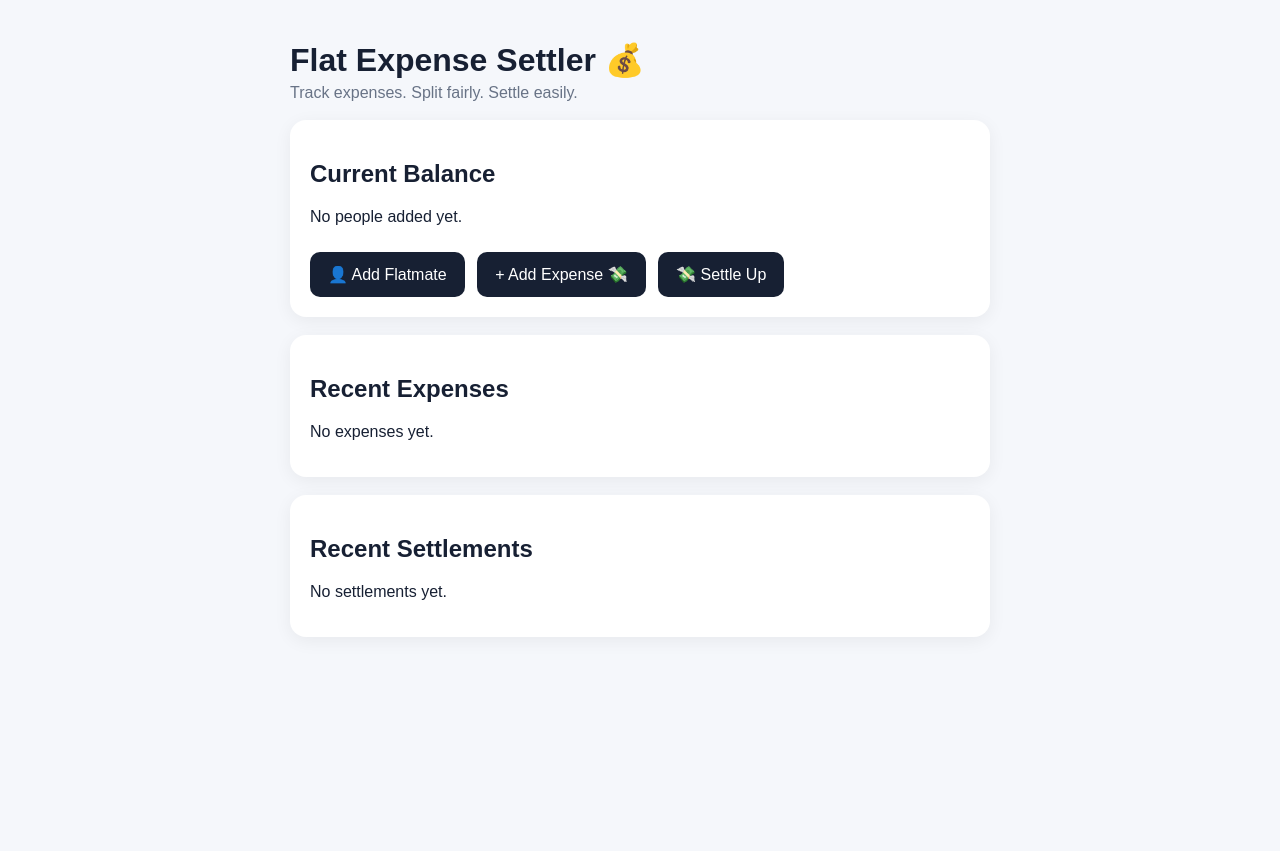
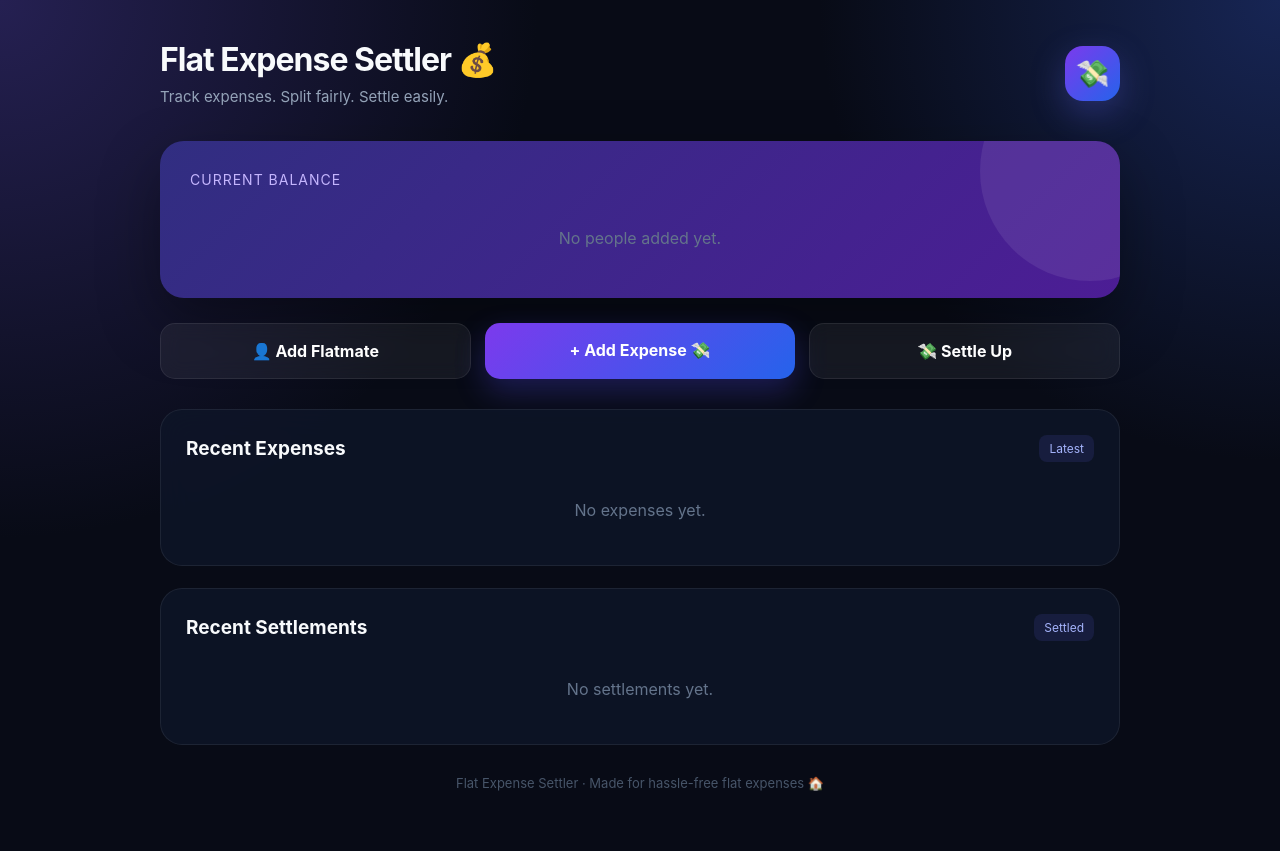
Before and after one commit to prathamthakkar1208-cyber/flat-expense-settler, a Django app: page / in a window 1280 px wide. Before the commit the page ends 600 px from the top, so only its background shows below. Run offline with Django 5.2, Linux system fonts and the light colour scheme; data that the repository does not hold is empty.

Commit message:
finalize flat expense settler

```diff
--- a/expenses/templates/expenses/home.html
+++ b/expenses/templates/expenses/home.html
@@ -8,98 +8,315 @@
     <title>Flat Expense Settler</title>
 
     <style>
-        body {
-            font-family: Arial, sans-serif;
-            max-width: 700px;
-            margin: 0 auto;
-            padding: 20px;
-            background: #f5f7fb;
-            color: #172033;
+        * {
+            box-sizing: border-box;
         }
 
-        h1 {
+        body {
+            margin: 0;
+            font-family: Inter, -apple-system, BlinkMacSystemFont, "Segoe UI", Arial, sans-serif;
+            background:
+                radial-gradient(circle at top left, #252052 0, transparent 35%),
+                radial-gradient(circle at top right, #172554 0, transparent 30%),
+                #080b16;
+            color: #f8fafc;
+            min-height: 100vh;
+        }
+
+        .container {
+            max-width: 1000px;
+            margin: auto;
+            padding: 40px 20px 60px;
+        }
+
+        /* HEADER */
+
+        .header {
+            display: flex;
+            justify-content: space-between;
+            align-items: center;
+            gap: 20px;
+            margin-bottom: 35px;
+        }
+
+        .brand h1 {
+            margin: 0;
+            font-size: 32px;
+            letter-spacing: -1px;
+        }
+
+        .brand p {
+            margin: 8px 0 0;
+            color: #94a3b8;
+            font-size: 15px;
+        }
+
+        .logo {
+            width: 55px;
+            height: 55px;
+            display: grid;
+            place-items: center;
+            border-radius: 18px;
+            background: linear-gradient(135deg, #7c3aed, #2563eb);
+            font-size: 27px;
+            box-shadow: 0 12px 35px rgba(99, 102, 241, 0.3);
+        }
+
+        /* MESSAGE */
+
+        .message {
+            background: rgba(34, 197, 94, 0.12);
+            border: 1px solid rgba(34, 197, 94, 0.25);
+            color: #86efac;
+            padding: 14px 18px;
+            border-radius: 14px;
+            margin-bottom: 20px;
+        }
+
+        /* BALANCE */
+
+        .balance-card {
+            position: relative;
+            overflow: hidden;
+            padding: 30px;
+            border-radius: 24px;
+            background: linear-gradient(135deg, #312e81, #4c1d95);
+            box-shadow: 0 25px 60px rgba(0, 0, 0, 0.35);
+            margin-bottom: 25px;
+        }
+
+        .balance-card::after {
+            content: "";
+            position: absolute;
+            width: 220px;
+            height: 220px;
+            border-radius: 50%;
+            background: rgba(255,255,255,0.08);
+            right: -80px;
+            top: -80px;
+        }
+
+        .balance-title {
+            color: #c4b5fd;
+            font-size: 14px;
+            text-transform: uppercase;
+            letter-spacing: 1px;
+            margin-bottom: 20px;
+        }
+
+        .person-balance {
+            display: flex;
+            justify-content: space-between;
+            align-items: center;
+            gap: 15px;
+            padding: 15px 0;
+            border-bottom: 1px solid rgba(255,255,255,0.12);
+        }
+
+        .person-balance:last-child {
+            border-bottom: none;
+        }
+
+        .person-name {
+            font-weight: 600;
+        }
+
+        .positive {
+            color: #86efac;
+            font-weight: 700;
+        }
+
+        .negative {
+            color: #fca5a5;
+            font-weight: 700;
+        }
+
+        .square {
+            color: #cbd5e1;
+            font-weight: 600;
+        }
+
+        /* BUTTONS */
+
+        .actions {
+            display: grid;
+            grid-template-columns: repeat(3, 1fr);
+            gap: 14px;
+            margin-bottom: 30px;
+        }
+
+        .button {
+            text-decoration: none;
+            color: white;
+            padding: 17px 20px;
+            border-radius: 15px;
+            text-align: center;
+            font-weight: 700;
+            transition: 0.2s ease;
+            border: 1px solid rgba(255,255,255,0.08);
+            background: rgba(255,255,255,0.06);
+            backdrop-filter: blur(10px);
+        }
+
+        .button:hover {
+            transform: translateY(-3px);
+            background: rgba(255,255,255,0.1);
+        }
+
+        .primary {
+            background: linear-gradient(135deg, #7c3aed, #2563eb);
+            border: none;
+            box-shadow: 0 12px 30px rgba(79, 70, 229, 0.3);
+        }
+
+        /* SECTIONS */
+
+        .section {
+            background: rgba(15, 23, 42, 0.78);
+            border: 1px solid rgba(255,255,255,0.07);
+            border-radius: 22px;
+            padding: 25px;
+            margin-bottom: 22px;
+            backdrop-filter: blur(15px);
+        }
+
+        .section-header {
+            display: flex;
+            justify-content: space-between;
+            align-items: center;
+            margin-bottom: 18px;
+        }
+
+        .section h2 {
+            margin: 0;
+            font-size: 19px;
+        }
+
+        .badge {
+            color: #a5b4fc;
+            background: rgba(99,102,241,0.12);
+            padding: 6px 10px;
+            border-radius: 8px;
+            font-size: 12px;
+        }
+
+        /* EXPENSE */
+
+        .expense {
+            display: flex;
+            justify-content: space-between;
+            align-items: center;
+            gap: 20px;
+            padding: 17px 0;
+            border-bottom: 1px solid rgba(255,255,255,0.07);
+        }
+
+        .expense:last-child {
+            border-bottom: none;
+        }
+
+        .expense-title {
+            font-weight: 700;
             margin-bottom: 5px;
         }
 
-        .subtitle {
-            color: #687386;
+        .expense-info {
+            color: #94a3b8;
+            font-size: 14px;
         }
 
-        .card {
-            background: white;
-            border-radius: 16px;
-            padding: 20px;
-            margin: 18px 0;
-            box-shadow: 0 4px 18px rgba(0, 0, 0, 0.06);
+        .expense-amount {
+            font-size: 18px;
+            font-weight: 800;
+            white-space: nowrap;
         }
 
-        .positive {
-            color: #16803c;
-            font-weight: bold;
+        .empty {
+            color: #64748b;
+            text-align: center;
+            padding: 20px 0;
         }
 
-        .negative {
-            color: #c62828;
-            font-weight: bold;
+        /* FOOTER */
+
+        .footer {
+            text-align: center;
+            color: #475569;
+            font-size: 13px;
+            margin-top: 30px;
         }
 
-        .button {
-            display: inline-block;
-            padding: 13px 18px;
-            border-radius: 10px;
-            background: #172033;
-            color: white;
-            text-decoration: none;
-            margin-top: 10px;
-            margin-right: 8px;
+        /* MOBILE */
+
+        @media (max-width: 650px) {
+
+            .container {
+                padding: 25px 15px 40px;
             }
 
-        .button:hover {
-            opacity: 0.9;
+            .header {
+                align-items: flex-start;
+            }
+
+            .brand h1 {
+                font-size: 26px;
+            }
+
+            .logo {
+                width: 48px;
+                height: 48px;
+                font-size: 23px;
+            }
+
+            .balance-card {
+                padding: 22px;
+            }
+
+            .actions {
+                grid-template-columns: 1fr;
             }
 
             .expense {
-            border-top: 1px solid #eee;
-            padding: 15px 0;
+                align-items: flex-start;
             }
 
-        .expense:first-child {
-            border-top: none;
+            .expense-amount {
+                font-size: 16px;
             }
-
-        .message {
-            background: #e7f7ec;
-            padding: 12px;
-            border-radius: 10px;
-        }
-
-        .person {
-            padding: 10px 0;
-            border-bottom: 1px solid #eee;
-        }
-
-        .person:last-child {
-            border-bottom: none;
         }
     </style>
 </head>
 
 <body>
 
+<div class="container">
+
+    <!-- HEADER -->
+
+    <div class="header">
+
+        <div class="brand">
             <h1>Flat Expense Settler 💰</h1>
 
-    <div class="subtitle">
+            <p>
                 Track expenses. Split fairly. Settle easily.
+            </p>
+        </div>
+
+        <div class="logo">
+            💸
+        </div>
+
     </div>
 
 
-    <!-- Messages -->
+    <!-- MESSAGES -->
 
     {% if messages %}
 
         {% for message in messages %}
 
-            <div class="card message">
+            <div class="message">
                 {{ message }}
             </div>
 
@@ -108,37 +325,39 @@
     {% endif %}
 
 
-    <!-- Current Balance -->
+    <!-- BALANCE -->
 
-    <div class="card">
+    <div class="balance-card">
 
-        <h2>Current Balance</h2>
+        <div class="balance-title">
+            Current Balance
+        </div>
 
         {% for item in balance_data %}
 
-            <div class="person">
+            <div class="person-balance">
 
-                <strong>
+                <div class="person-name">
                     {{ item.name }}
-                </strong>
+                </div>
 
                 {% if item.balance_paise > 0 %}
 
-                    <span class="positive">
-                        is owed ₹{{ item.balance_rupees|floatformat:2 }}
-                    </span>
+                    <div class="positive">
+                        +₹{{ item.balance_rupees|floatformat:2 }}
+                    </div>
 
                 {% elif item.balance_paise < 0 %}
 
-                    <span class="negative">
-                        owes ₹{{ item.balance_rupees|floatformat:2 }}
-                    </span>
+                    <div class="negative">
+                        -₹{{ item.balance_rupees|floatformat:2 }}
+                    </div>
 
                 {% else %}
 
-                    <span>
-                        is square ✅
-                    </span>
+                    <div class="square">
+                        ₹0.00 · Square ✅
+                    </div>
 
                 {% endif %}
 
@@ -146,14 +365,18 @@
 
         {% empty %}
 
-            <p>
+            <div class="empty">
                 No people added yet.
-            </p>
+            </div>
 
         {% endfor %}
 
+    </div>
 
-        <!-- Buttons -->
+
+    <!-- ACTION BUTTONS -->
+
+    <div class="actions">
 
         <a
             class="button"
@@ -163,7 +386,7 @@
         </a>
 
         <a
-            class="button"
+            class="button primary"
             href="{% url 'add_expense' %}"
         >
             + Add Expense 💸
@@ -179,82 +402,113 @@
     </div>
 
 
-    <!-- Recent Expenses -->
+    <!-- RECENT EXPENSES -->
 
-    <div class="card">
+    <div class="section">
 
-        <h2>Recent Expenses</h2>
+        <div class="section-header">
+
+            <h2>
+                Recent Expenses
+            </h2>
+
+            <span class="badge">
+                Latest
+            </span>
+
+        </div>
 
         {% for expense in recent_expenses %}
 
             <div class="expense">
 
-                <strong>
+                <div>
+
+                    <div class="expense-title">
                         {{ expense.description }}
-                </strong>
-
-                <div>
-                    ₹{{ expense.amount_rupees|floatformat:2 }}
-                    · paid by {{ expense.paid_by.name }}
                     </div>
 
-                <small>
-                    {{ expense.expense_date }}
-                </small>
+                    <div class="expense-info">
+                        Paid by {{ expense.paid_by.name }}
+                        · {{ expense.expense_date }}
+                    </div>
+
+                </div>
+
+                <div class="expense-amount">
+                    ₹{{ expense.amount_rupees|floatformat:2 }}
+                </div>
 
             </div>
 
         {% empty %}
 
-            <p>
+            <div class="empty">
                 No expenses yet.
-            </p>
+            </div>
 
         {% endfor %}
 
     </div>
 
 
-    <!-- Recent Settlements -->
+    <!-- SETTLEMENTS -->
 
-    <div class="card">
+    <div class="section">
 
-        <h2>Recent Settlements</h2>
+        <div class="section-header">
+
+            <h2>
+                Recent Settlements
+            </h2>
+
+            <span class="badge">
+                Settled
+            </span>
+
+        </div>
 
         {% for settlement in recent_settlements %}
 
             <div class="expense">
 
-                <strong>
+                <div>
+
+                    <div class="expense-title">
                         {{ settlement.paid_by.name }}
                         → {{ settlement.paid_to.name }}
-                </strong>
+                    </div>
 
-                <div>
+                    <div class="expense-info">
+                        {{ settlement.settlement_date }}
+
+                        {% if settlement.note %}
+                            · {{ settlement.note }}
+                        {% endif %}
+                    </div>
+
+                </div>
+
+                <div class="expense-amount">
                     ₹{{ settlement.amount_rupees|floatformat:2 }}
                 </div>
-
-                {% if settlement.note %}
-                    <small>
-                        {{ settlement.note }}
-                    </small>
-                {% endif %}
-
-                <br>
-
-                <small>
-                    {{ settlement.settlement_date }}
-                </small>
 
             </div>
 
         {% empty %}
 
-            <p>
+            <div class="empty">
                 No settlements yet.
-            </p>
+            </div>
 
         {% endfor %}
+
+    </div>
+
+
+    <div class="footer">
+        Flat Expense Settler · Made for hassle-free flat expenses 🏠
+    </div>
 
 </div>
 
--- a/expenses/views.py
+++ b/expenses/views.py
@@ -86,24 +86,27 @@ def add_person(request):
         name = request.POST.get("name", "").strip()
 
         if not name:
-            messages.error(
+            messages.error(request, "Please enter a name.")
+            return render(
                 request,
-                "Please enter a name."
+                "expenses/add_person.html"
             )
-            return redirect("add_person")
 
         if Person.objects.filter(name__iexact=name).exists():
             messages.error(
                 request,
-                "This person already exists."
+                "This person is already added."
             )
-            return redirect("add_person")
+            return render(
+                request,
+                "expenses/add_person.html"
+            )
 
         Person.objects.create(name=name)
 
         messages.success(
             request,
-            f"{name} added successfully! 👤"
+            f"{name} added successfully! ✅"
         )
 
         return redirect("home")
@@ -115,9 +118,7 @@ def add_person(request):
 
 
 def add_expense(request):
-    people = list(
-        Person.objects.all().order_by("id")
-    )
+    people = list(Person.objects.all().order_by("id"))
 
     if len(people) < 2:
         messages.error(
@@ -127,7 +128,6 @@ def add_expense(request):
         return redirect("home")
 
     if request.method == "POST":
-
         description = request.POST.get(
             "description",
             ""
@@ -146,33 +146,13 @@ def add_expense(request):
                 request,
                 "Please enter what the expense was for."
             )
-
-            return render(
-                request,
-                "expenses/add_expense.html",
-                {
-                    "people": people,
-                    "today": timezone.localdate().isoformat(),
-                },
-            )
+            return redirect("add_expense")
 
         try:
             amount_paise = money_to_paise(amount)
-
         except ValueError as error:
-            messages.error(
-                request,
-                str(error)
-            )
-
-            return render(
-                request,
-                "expenses/add_expense.html",
-                {
-                    "people": people,
-                    "today": timezone.localdate().isoformat(),
-                },
-            )
+            messages.error(request, str(error))
+            return redirect("add_expense")
 
         paid_by = get_object_or_404(
             Person,
@@ -189,42 +169,24 @@ def add_expense(request):
                         "0"
                     )
                 )
-
         except ValueError:
             messages.error(
                 request,
                 "Please enter valid amounts for all shares."
             )
-
-            return render(
-                request,
-                "expenses/add_expense.html",
-                {
-                    "people": people,
-                    "today": timezone.localdate().isoformat(),
-                },
-            )
+            return redirect("add_expense")
 
         if sum(share_values.values()) != amount_paise:
             messages.error(
                 request,
                 "The split amounts must add up exactly to the total expense."
             )
-
-            return render(
-                request,
-                "expenses/add_expense.html",
-                {
-                    "people": people,
-                    "today": timezone.localdate().isoformat(),
-                },
-            )
+            return redirect("add_expense")
 
         if not expense_date:
             expense_date = timezone.localdate()
 
         with transaction.atomic():
-
             expense = Expense.objects.create(
                 description=description,
                 amount_paise=amount_paise,
@@ -269,7 +231,6 @@ def settle_up(request):
         return redirect("home")
 
     if request.method == "POST":
-
         paid_by_id = request.POST.get("paid_by")
         paid_to_id = request.POST.get("paid_to")
 
@@ -292,21 +253,9 @@ def settle_up(request):
 
         try:
             amount_paise = money_to_paise(amount)
-
         except ValueError as error:
-            messages.error(
-                request,
-                str(error)
-            )
-
-            return render(
-                request,
-                "expenses/settle_up.html",
-                {
-                    "people": people,
-                    "today": timezone.localdate().isoformat(),
-                },
-            )
+            messages.error(request, str(error))
+            return redirect("settle_up")
 
         paid_by = get_object_or_404(
             Person,
```
Also changed, not shown: config/urls.py (+2 -9 lines). Lines whose indentation alone changed are shown as unchanged.
